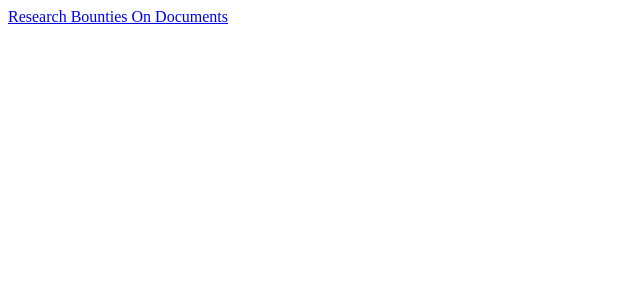
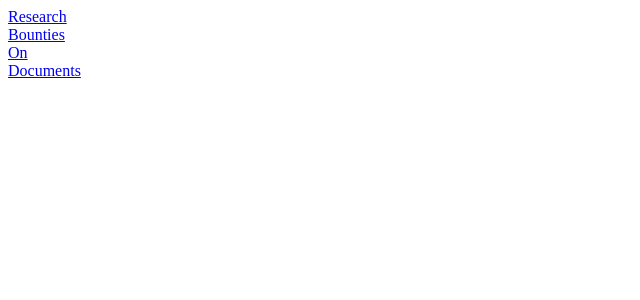
Before and after one commit to derykmakgill/website, a Jekyll site: the page built from index.md, in a window 1280 px wide. Shown: the top 300 px of the page, without its empty margins (0-640 px from the left). Built offline with Jekyll 4.4.1, drawn with Linux system fonts in a browser that asks for light colours.

Commit message:
Update index.md

```diff
--- a/index.md
+++ b/index.md
@@ -3,5 +3,5 @@ layout: default
 ---
 
 <div class=par>
-<div><a href="/research-bounties.html">Research Bounties On Documents</a> </div>
+  <div><div class="pd"><a href="/research-bounties.html">Research Bounties On Documents</a></div> </div>
 </div>
```
